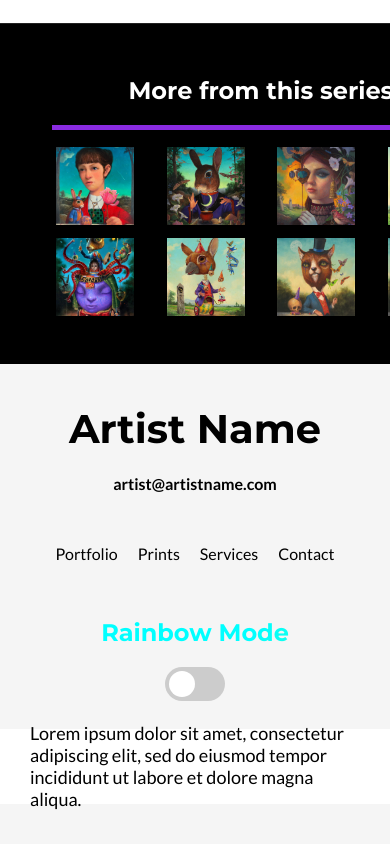
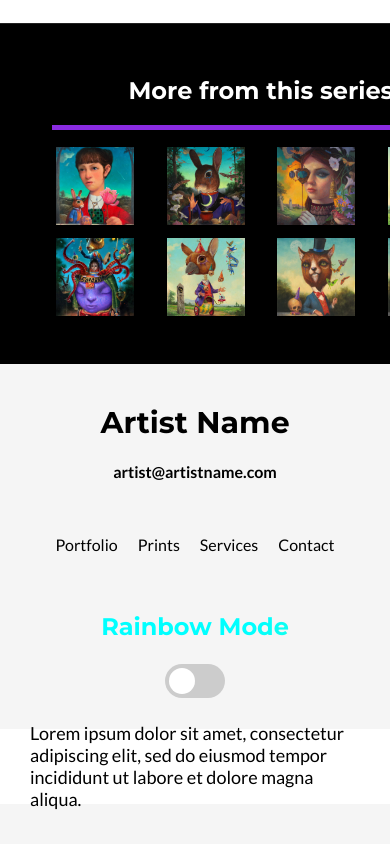
Before and after one commit to BradleyPlatz/FINAL-PROJECT-FEWD, a plain HTML site: page index.html in a window 390 px wide. Shown: the part 1284-2128 px from the top of the page. Drawn offline with Linux system fonts and the light colour scheme.

Commit message:
logo text width on mobile

```diff
--- a/styles.css
+++ b/styles.css
@@ -8,6 +8,12 @@ h1 {
     font-family: 'Montserrat', sans-serif;
     font-size: 40px;
     margin: 0;
+}
+
+@media (max-width: 800px) {
+  h1 {
+    font-size: 30px;
+  }
 }
 
 h2 {
```
